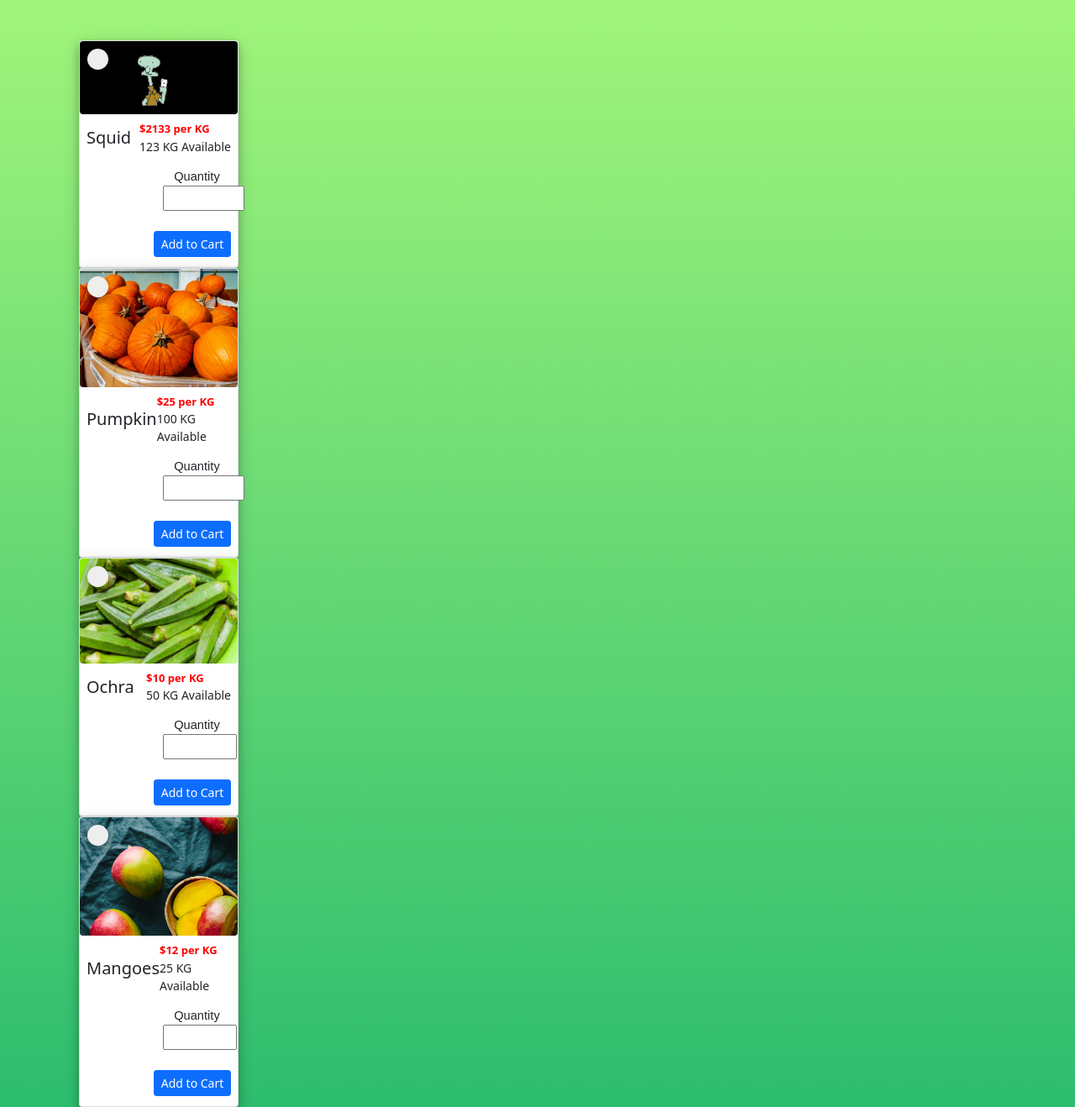
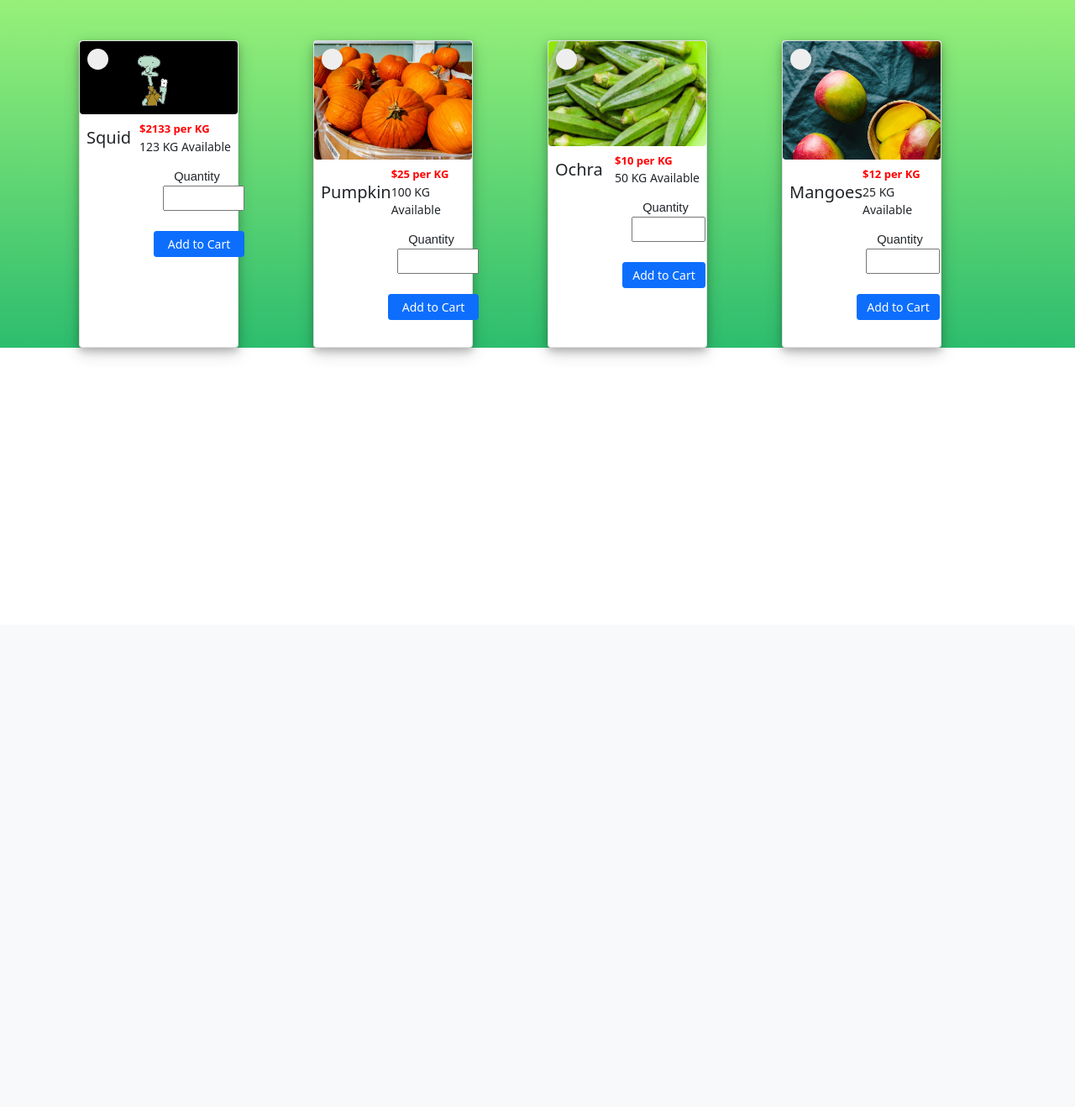
Before and after one commit to MatchHue/BackendGreenSystem, a Flask app: page / in a window 1280 px wide. Shown: the part 56-1374 px from the top of the page at 84% size. After the commit the page ends 481 px from the top, so only its background shows below. Run offline with Flask 2, Linux system fonts and the light colour scheme; data comes from the database, SQL or seed files in the repository; both versions use the stored data as it was after the commit; some libraries are stand-ins or nearby versions.

Commit message:
Cards added

```diff
--- a/main.py
+++ b/main.py
@@ -2,7 +2,7 @@ from flask import Flask, render_template,request,redirect,url_for,redirect,jsoni
 from flask_sqlalchemy import SQLAlchemy
 from flask_wtf import FlaskForm
 from flask_wtf.file import FileField, FileAllowed
-from wtforms import StringField,SubmitField, PasswordField, BooleanField, ValidationError,EmailField, DecimalField, SelectField
+from wtforms import StringField,SubmitField, PasswordField, BooleanField, ValidationError,EmailField, DecimalField, SelectField,IntegerField,FloatField
 from wtforms.validators import DataRequired, EqualTo, Length
 from werkzeug.security import generate_password_hash, check_password_hash
 from flask_login import UserMixin, login_user, login_manager, login_required, logout_user, current_user, LoginManager
@@ -43,8 +43,8 @@ class SignUpForm(FlaskForm):
 class ItemForm(FlaskForm):
     name=StringField("Username",validators=[DataRequired()])
     image=FileField(label="image",validators=[FileAllowed(['jpg','png'])])
-    quantity=DecimalField("Quantity",validators=[DataRequired()])
-    price=DecimalField("Price",validators=[DataRequired()])
+    quantity=IntegerField("Quantity",validators=[DataRequired()])
+    price=FloatField("Price",validators=[DataRequired()])
     delivery=SelectField("Delivery",choices=[("Deliver to Client"),("Have Client Pickup order")])
     submit=SubmitField("Add Item")
 
--- a/templates/index.html
+++ b/templates/index.html
@@ -23,9 +23,9 @@
 
 <div class="container mt-5">
     <div class="row">
+        {% for item in items%}
         <div class="col-md-3">
-            {% for item in items%}
-            <div class="card">
+            <div class="card  h-100">
                 <div class="image-container">
                     <div class="first">
                         <div class="d-flex justify-content-between align-items-center"><span class="wishlist"><i class="fa fa-heart-o"></i></span> </div>
@@ -35,11 +35,11 @@
                     <div class="d-flex justify-content-between align-items-center">
                         <h5 class="Item Name">{{item.name}}</h5>
                         <div class="d-flex flex-column mb-2"> <span class="new-price">${{item.price}} per KG</span>
-                            <small class="text-right">{{item.quantity}} KG Available</small></div>
+                            <small class="text-right" style="margin-left:1m;">{{item.quantity}} KG Available</small></div>
                     </div>
                     <div class="d-flex justify-content-between align-items-center pt-1">
                         <form>
-                            <div class="form-row">
+                            <div class="form">
                               <div class="col">
                                   <label style="margin-left:7.1em;">Quantity</label>
                                   <br/>
@@ -50,12 +50,12 @@
                             </div>
                           </form>
                     </div>
-                    <div class="d-flex justify-content-between align-items-center pt-1">
-
-                    </div>
                 </div>
             </div>
-            {%endfor%}
+            <br/>
 
-        </div>
+     </div>
+     {%endfor%}
+    </div>
+</div>
 {% endblock %}
```
Also changed, not shown: static/item_images/a-bunch-of-pumpkins-in-a-box.jpg (added), static/item_images/london-united-kingdom-january-fresh-ochra-bhindi-ladies-fingers-cut-uncooked-okra-traditional-market-vegetables-206676001.jpg (added), static/item_images/mango-mangos-732x549-thumbnail-732x549.jpg (added), test.db.
